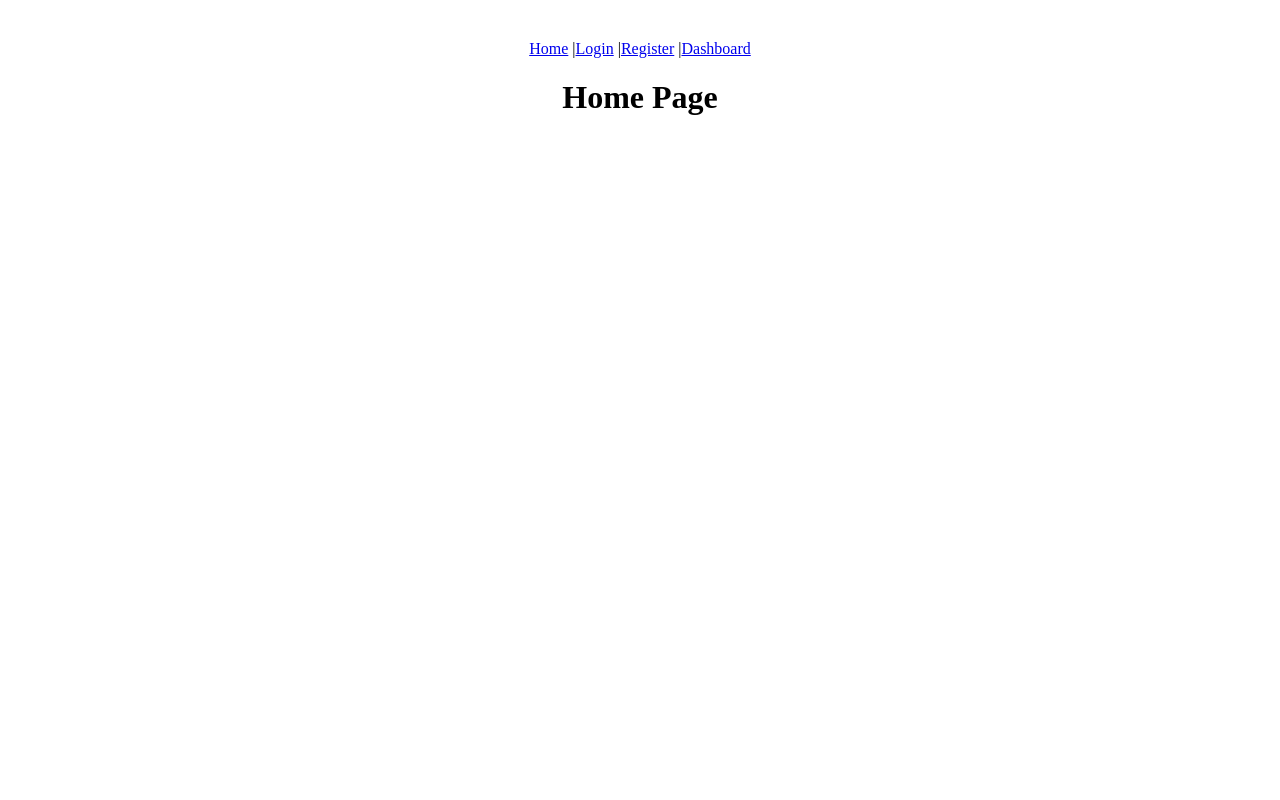
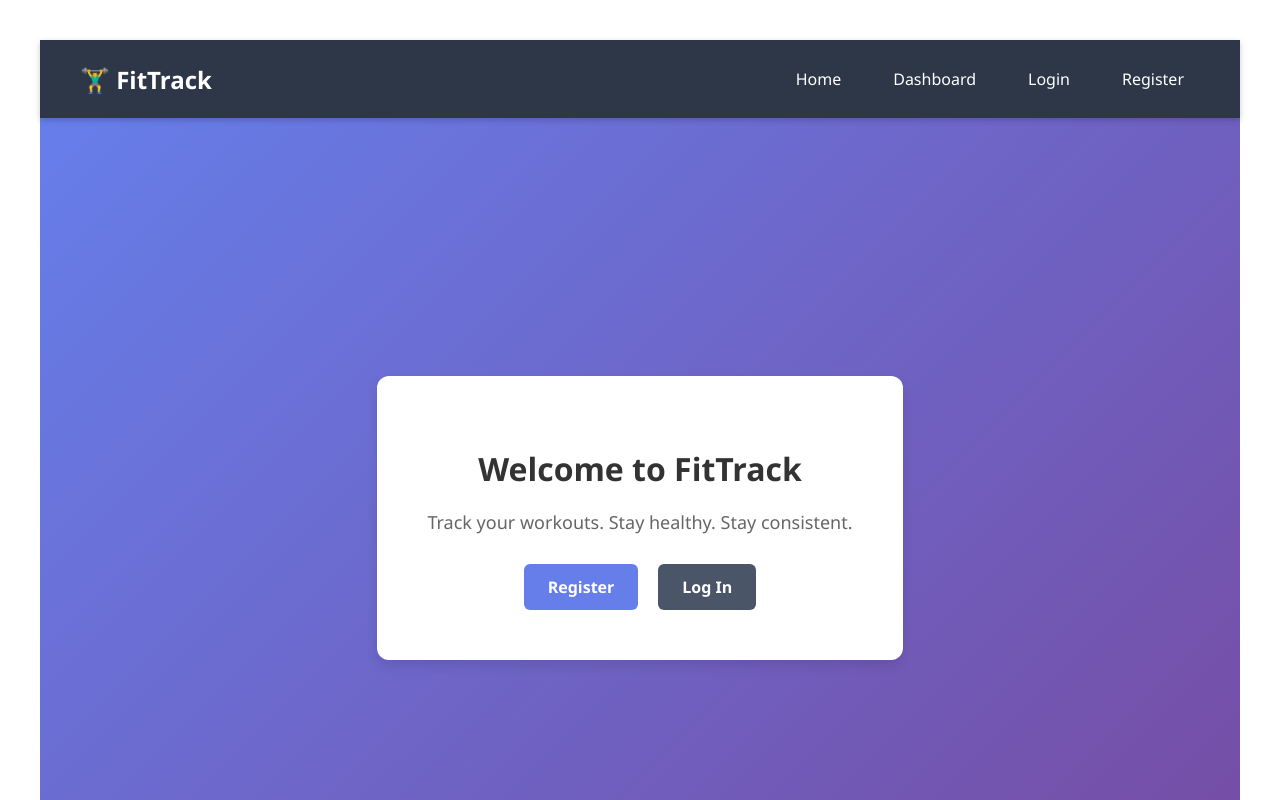
Before and after one commit to Topnivoda/Izpit-React, a React (Vite) app: page / in a window 1280 px wide. Shown: the top 800 px of the page. Built offline with nearby package versions, Linux system fonts and the light colour scheme.

Commit message:
napraven homepage i updatenat navbar

```diff
--- a/db.json
+++ b/db.json
@@ -9,6 +9,11 @@
       "id": "db3c",
       "email": "rum3152@gmail.com",
       "password": "456258"
+    },
+    {
+      "id": "b7ec",
+      "email": "afgan@gmail.com",
+      "password": "332332"
     }
   ],
   "exercises": [
@@ -38,53 +43,11 @@
       "type": "Upper body"
     },
     {
-      "id": "65b5",
-      "name": "de",
-      "duration": 1,
-      "reps": 1,
-      "type": "ada"
-    },
-    {
-      "id": "0725",
-      "name": "hehe",
-      "duration": 2,
-      "reps": 123,
-      "type": "upper"
-    },
-    {
-      "id": "1a84",
+      "id": "01fe",
       "name": "Pull ups",
-      "duration": 2,
-      "reps": 15,
-      "type": "strength"
-    },
-    {
-      "id": "73ca",
-      "name": "Pull ups",
-      "duration": 2,
-      "reps": 123,
-      "type": "strength"
-    },
-    {
-      "id": "5a10",
-      "name": "Pull ups",
-      "duration": 2,
-      "reps": 12431,
-      "type": "strength"
-    },
-    {
-      "id": "f059",
-      "name": "Pull ups",
-      "duration": 2,
-      "reps": 231,
-      "type": "strength"
-    },
-    {
-      "id": "94fd",
-      "name": "Pull ups",
-      "duration": 2,
-      "reps": 20,
-      "type": "strength"
+      "duration": 154,
+      "reps": 10,
+      "type": "cardio"
     }
   ]
 }
--- a/src/App.jsx
+++ b/src/App.jsx
@@ -10,6 +10,7 @@ import Navbar from './components/navbar'
 function App() {
   return (
     <><Navbar /><Routes>
+
       <Route path="/" element={<Home />} />
       <Route path="/login" element={<Login />} />
       <Route path="/register" element={<Register />} />
--- a/src/components/navbar.jsx
+++ b/src/components/navbar.jsx
@@ -1,13 +1,52 @@
-import { Link } from 'react-router-dom'
+import { Link } from "react-router-dom";
 
 export default function Navbar() {
   return (
-    <nav>
-      <Link to="/">Home</Link> |
-      <Link to="/login">Login</Link> |
-      <Link to="/register">Register</Link> |
-      <Link to="/dashboard">Dashboard</Link>
+    <nav style={styles.navbar}>
+      <div style={styles.logo}>🏋️‍♂️ FitTrack</div>
+      <div style={styles.links}>
+        <Link to="/" style={styles.link}>Home</Link>
+        <Link to="/dashboard" style={styles.link}>Dashboard</Link>
+        <Link to="/login" style={styles.link}>Login</Link>
+        <Link to="/register" style={styles.link}>Register</Link>
+      </div>
+    </nav>
+  );
+}
 
-    </nav>
-  )
-}
+const styles = {
+  navbar: {
+    display: "flex",
+    justifyContent: "space-between",
+    alignItems: "center",
+    padding: "20px 40px",
+    background: "#2D3748", // dark gray-blue
+    color: "white",
+    fontFamily: "'Segoe UI', Tahoma, Geneva, Verdana, sans-serif",
+    boxShadow: "0 2px 6px rgba(0,0,0,0.2)",
+    position: "sticky",
+    top: 0,
+    zIndex: 1000,
+  },
+  logo: {
+    fontSize: "24px",
+    fontWeight: "bold",
+  },
+  links: {
+    display: "flex",
+    gap: "20px",
+  },
+  link: {
+    color: "white",
+    textDecoration: "none",
+    fontSize: "16px",
+    padding: "8px 16px",
+    borderRadius: "4px",
+    transition: "background 0.3s",
+  },
+};
+
+// Add hover effect via inline style
+styles.link[':hover'] = {
+  backgroundColor: "#4A5568", // slightly lighter gray
+};
--- a/src/pages/home.jsx
+++ b/src/pages/home.jsx
@@ -1,3 +1,60 @@
+import { Link } from "react-router-dom";
+
 export default function Home() {
-  return <h1>Home Page</h1>;
+  return (
+    <div style={styles.container}>
+      <div style={styles.card}>
+        <h1 style={styles.title}>Welcome to FitTrack</h1>
+        <p style={styles.subtitle}>Track your workouts. Stay healthy. Stay consistent.</p>
+        <div style={styles.buttons}>
+          <Link to="/register" style={styles.button}>Register</Link>
+          <Link to="/login" style={{ ...styles.button, backgroundColor: "#4a5568" }}>Log In</Link>
+        </div>
+      </div>
+    </div>
+  );
 }
+
+const styles = {
+  container: {
+    minHeight: "100vh",
+    background: "linear-gradient(135deg, #667eea 0%, #764ba2 100%)",
+    display: "flex",
+    justifyContent: "center",
+    alignItems: "center",
+    fontFamily: "'Segoe UI', Tahoma, Geneva, Verdana, sans-serif",
+  },
+  card: {
+    backgroundColor: "#fff",
+    padding: "50px",
+    borderRadius: "12px",
+    boxShadow: "0 6px 12px rgba(0,0,0,0.1)",
+    textAlign: "center",
+    maxWidth: "500px",
+  },
+  title: {
+    fontSize: "32px",
+    color: "#333",
+    marginBottom: "20px",
+  },
+  subtitle: {
+    fontSize: "18px",
+    color: "#666",
+    marginBottom: "30px",
+  },
+  buttons: {
+    display: "flex",
+    justifyContent: "center",
+    gap: "20px",
+  },
+  button: {
+    padding: "12px 24px",
+    backgroundColor: "#667eea",
+    color: "white",
+    border: "none",
+    borderRadius: "6px",
+    textDecoration: "none",
+    fontWeight: "600",
+    transition: "background 0.3s",
+  },
+};
```
